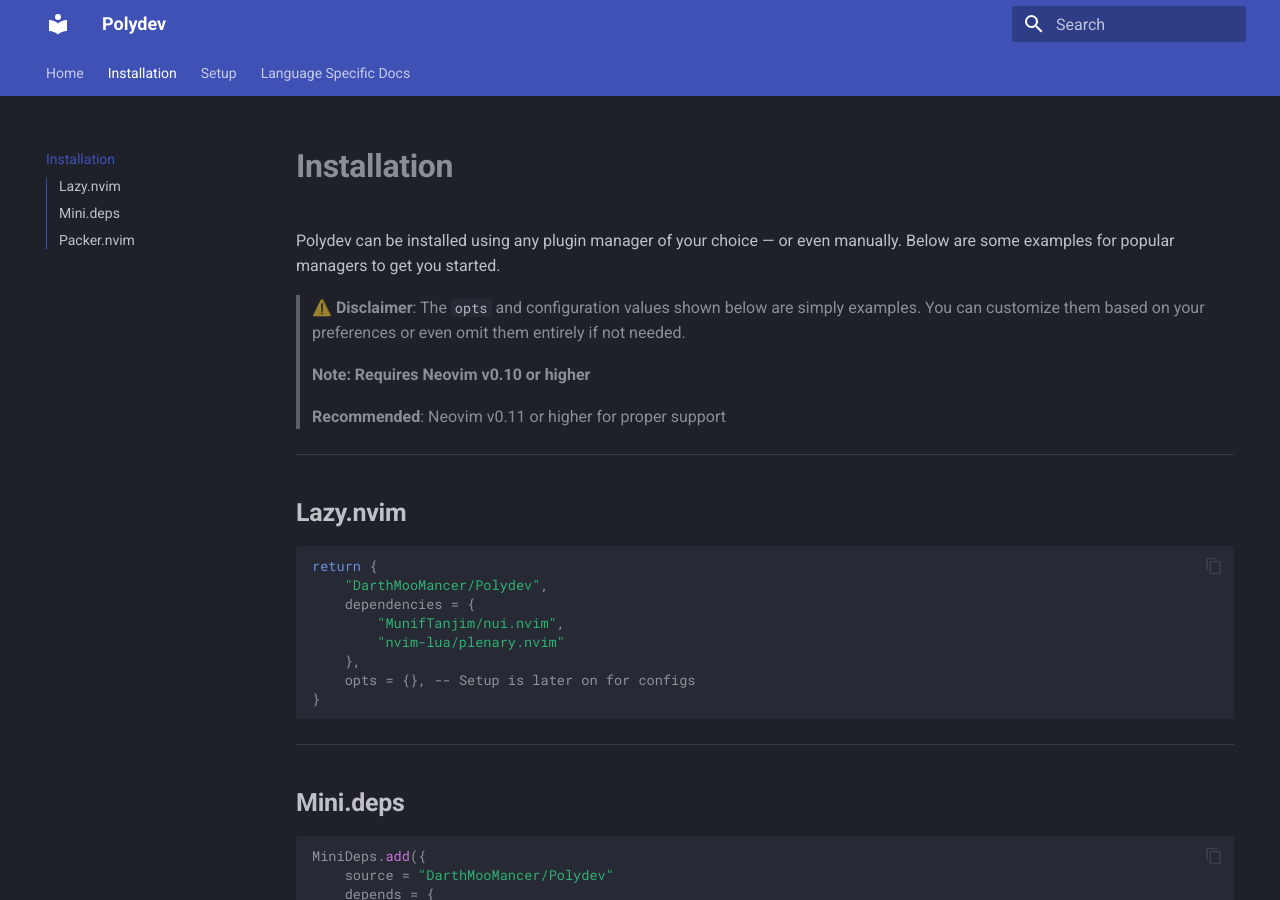
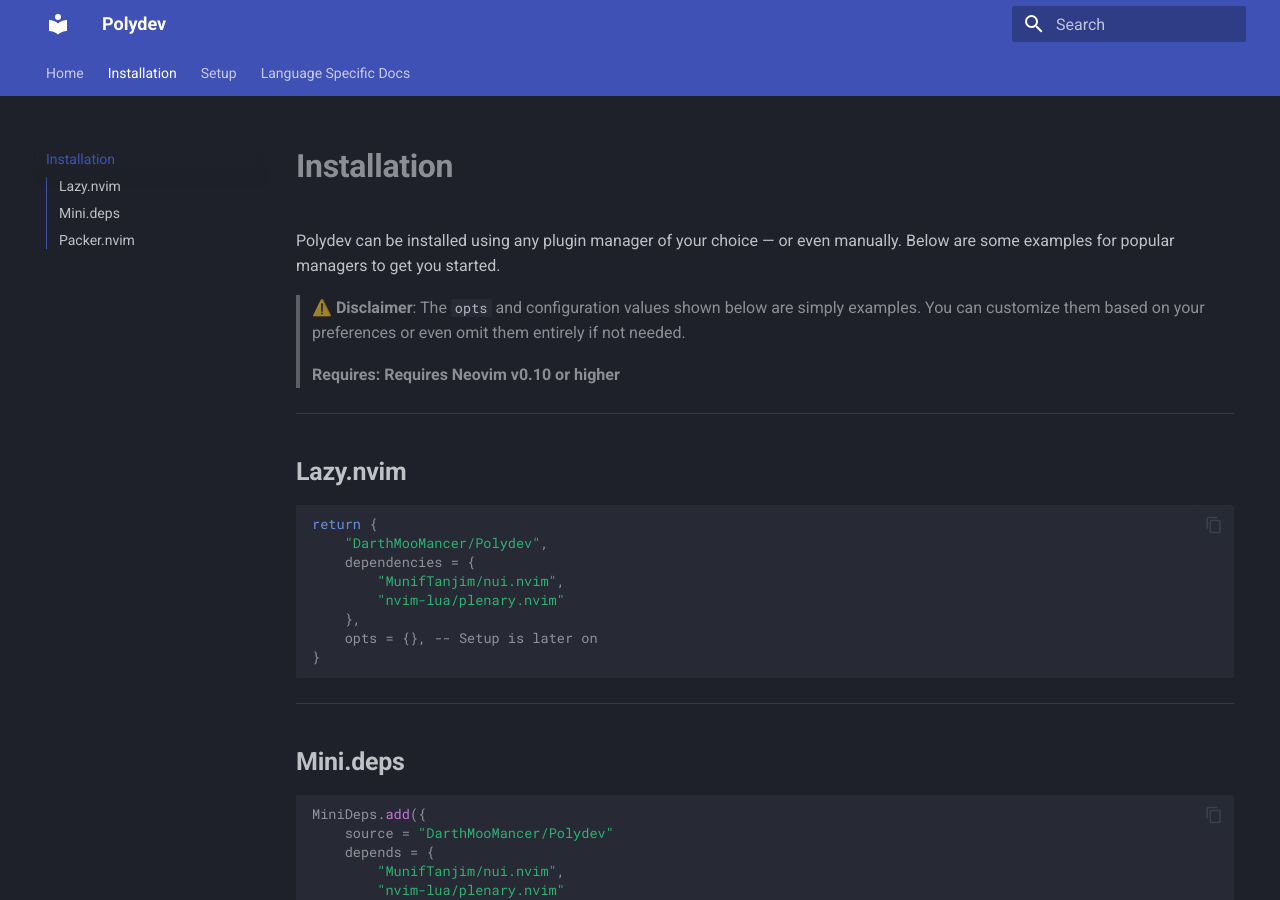
Before and after one commit to DarthMooMancer/Polydev, an MkDocs documentation site: the page built from docs/installation.md, in a window 1280 px wide and 900 px high. Built offline with MkDocs 1.6.1 and Material for MkDocs 9.7.7, drawn with Linux system fonts in a browser that asks for light colours.

Commit message:
Update installation.md

````diff
--- a/docs/installation.md
+++ b/docs/installation.md
@@ -4,9 +4,7 @@
 
 > ⚠️ **Disclaimer**: The `opts` and configuration values shown below are simply examples. You can customize them based on your preferences or even omit them entirely if not needed.
 
-> **Note: Requires Neovim v0.10 or higher**
-
-> **Recommended**: Neovim v0.11 or higher for proper support
+> **Requires: Requires Neovim v0.10 or higher**
 
 ---
 
@@ -19,7 +17,7 @@
         "MunifTanjim/nui.nvim",
         "nvim-lua/plenary.nvim"
     },
-    opts = {}, -- Setup is later on for configs
+    opts = {}, -- Setup is later on
 }
 ```
 
````
